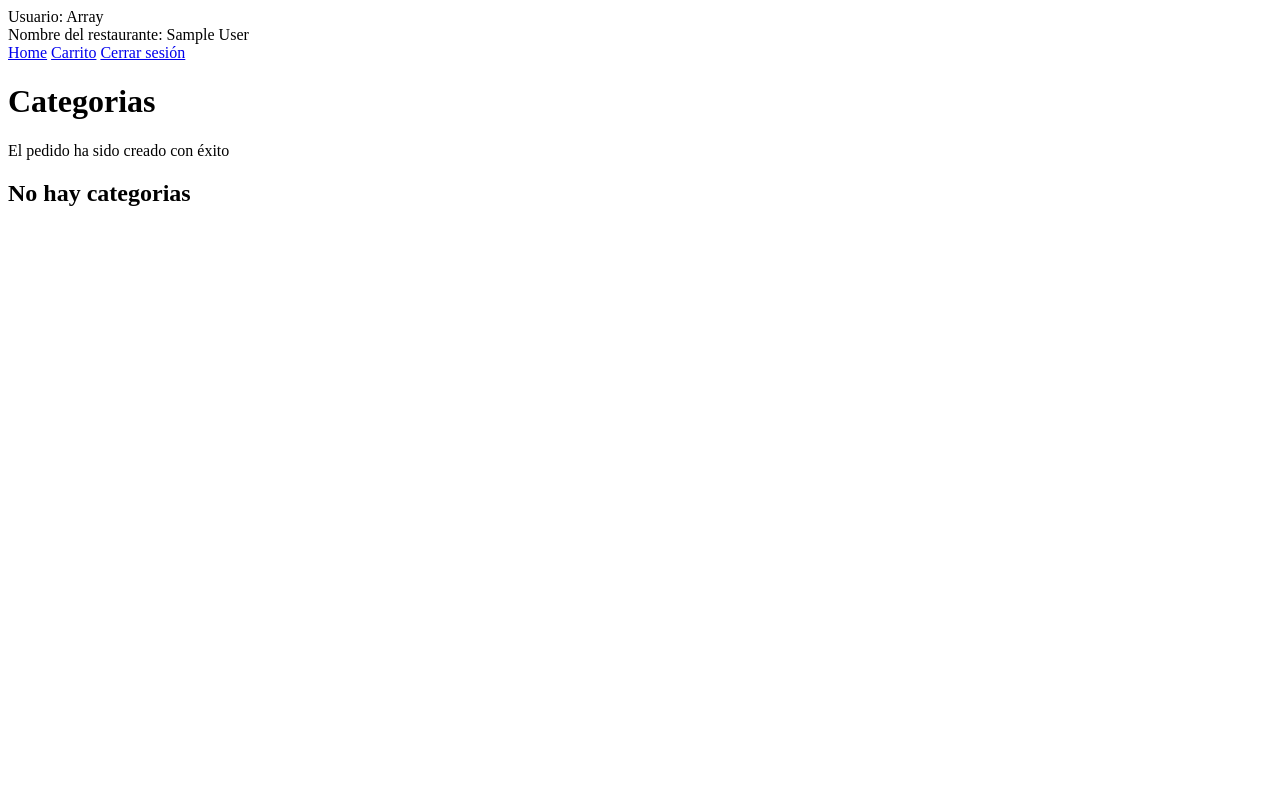
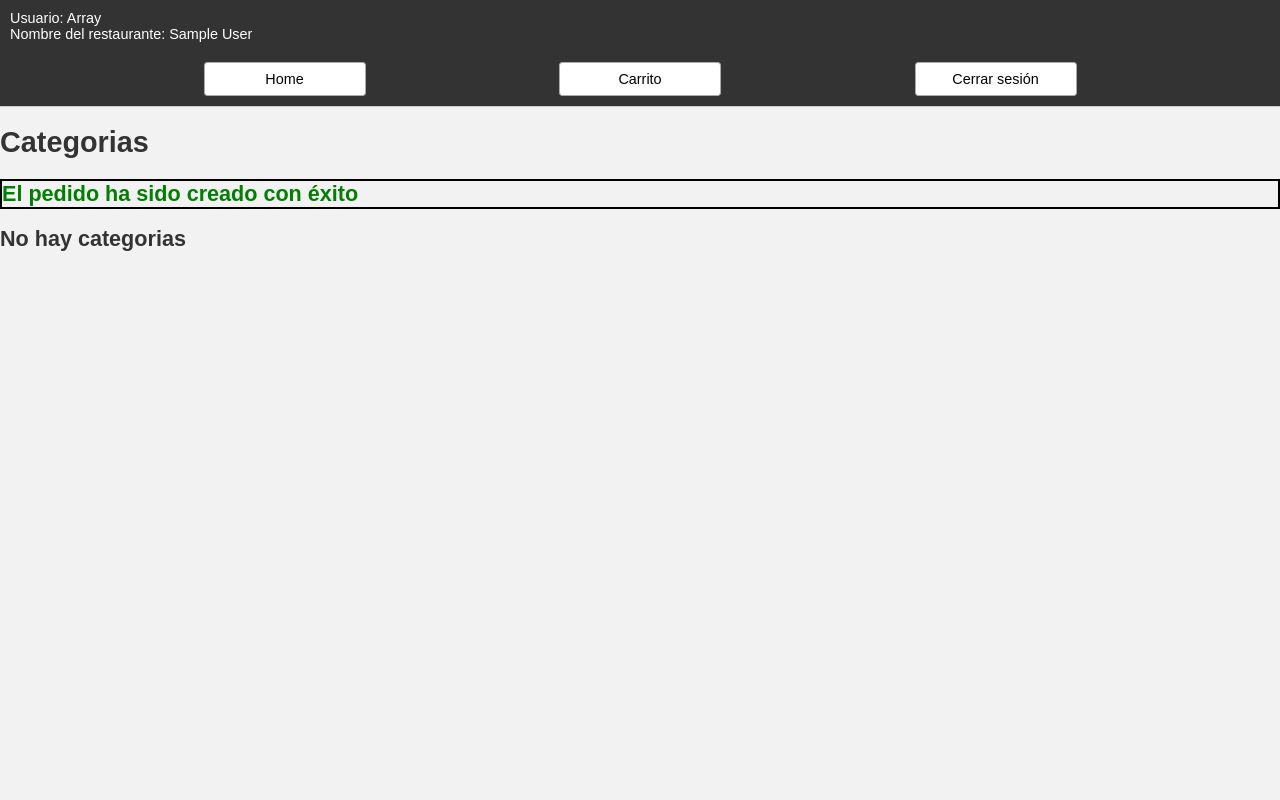
Before and after one commit to Juan-A/Proyecto-Tienda-Entorno-Servidor, a PHP site: page /phpmailer/categorias.php?exito=true in a window 1280 px wide. Run offline with PHP 8.4, Linux system fonts and the light colour scheme; the visitor is signed in with stand-in values (Sample User, id 1); data that the repository does not hold is empty.

Commit message:
Formatting.

```diff
--- a/src/proyectoTienda/categorias.php
+++ b/src/proyectoTienda/categorias.php
@@ -14,17 +14,17 @@ require_once("inc/secciones/cabecera.php");
 <head>
     <meta charset="UTF-8">
     <meta name="viewport" content="width=device-width, initial-scale=1.0">
-    <title>categorias</title>
+    <title>Categorias</title>
 </head>
 
 <body>
     <h1>Categorias</h1>
     <?
-    if ($_GET["exito"] == "true") {
+    if (isset($_GET["exito"]) && $_GET["exito"] == "true") {
     ?>
         <div class="conseguido">El pedido ha sido creado con éxito</div>
     <?
-    } else if ($_GET["exito"] == "false") {
+    } else if (isset($_GET["exito"]) && $_GET["exito"] == "false") {
 
     ?>
         <div class="error">Ha ocurrido un error al procesar el pedido.</div>
--- /dev/null
+++ b/src/proyectoTienda/inc/estilo.css
@@ -0,0 +1,45 @@
+body {
+    background-color: #f2f2f2;
+    font-family: Arial, Helvetica, sans-serif;
+    font-size: 0.9em;
+    color: #333;
+    margin: 0;
+    padding: 0;
+    display: flex;
+    flex-direction: column;
+}
+
+header {
+    background-color: #333;
+    color: #fff;
+    padding: 10px;
+    border-bottom: 1px solid #ccc;
+
+}
+nav {
+    display: flex;
+    margin-top: 20px;
+    justify-content: space-evenly;
+}
+nav a {
+    display: inline-block;
+    min-width: 9rem;
+    padding: 0.5rem;
+    border-radius: 0.2rem;
+    border: solid 1px #aaa;
+    text-align: center;
+    text-decoration: none;
+    color: black;
+    background-color: white;
+}
+
+nav a:hover {
+    background-color: gray;
+}
+
+.conseguido {
+    color: green;
+    font-size: 1.5em;
+    font-weight: bold;
+    border: 2px solid black;
+}
--- a/src/proyectoTienda/inc/secciones/cabecera.php
+++ b/src/proyectoTienda/inc/secciones/cabecera.php
@@ -1,9 +1,11 @@
+<link rel="stylesheet" href="inc/estilo.css">
 <header>
+    <div id="datosHeader">
+        <div>Usuario: <?= $_SESSION['usuario'] ?></div>
+        <div>Nombre del restaurante: <?= $_SESSION["nombre"] ?></div>
+    </div>
     <nav>
-        <div id="datosHeader">
-            <div>Usuario: <?= $_SESSION['usuario'] ?></div>
-            <div>Nombre del restaurante: <?= $_SESSION["nombre"] ?></div>
-        </div>
+
         <a href="categorias.php">Home</a>
         <a href="carrito.php">Carrito</a>
         <a href="cerrarSesion.php">Cerrar sesión</a>
--- a/src/proyectoTienda/login.php
+++ b/src/proyectoTienda/login.php
@@ -25,11 +25,12 @@ if ($_SERVER["REQUEST_METHOD"] == "POST") {
     <meta charset="UTF-8">
     <meta name="viewport" content="width=device-width, initial-scale=1.0">
     <title>Acceso a la aplicación</title>
+    <link rel="stylesheet" href="inc/estilo.css">
 </head>
 
 <body>
     <?
-    if ($_GET["logout"] == "true") {
+    if (isset($_GET["logout"]) && $_GET["logout"] == "true") {
     ?>
         <div class="conseguido">Se ha cerrado la sesión correctamente.</div>
     <?
```
